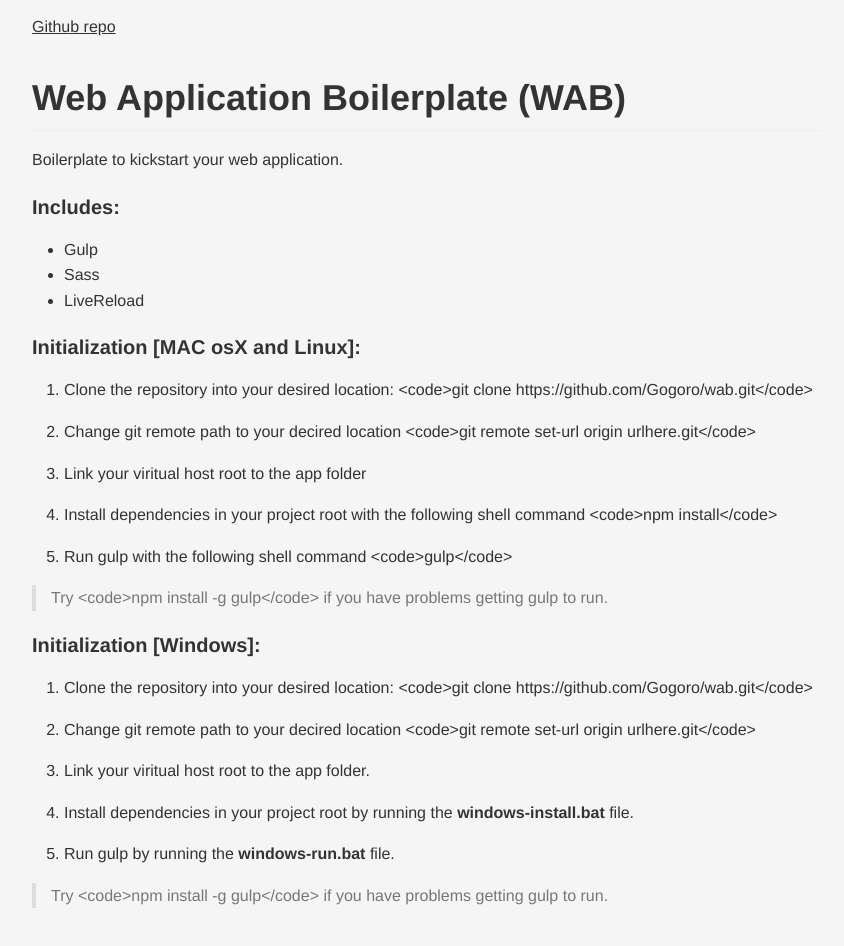
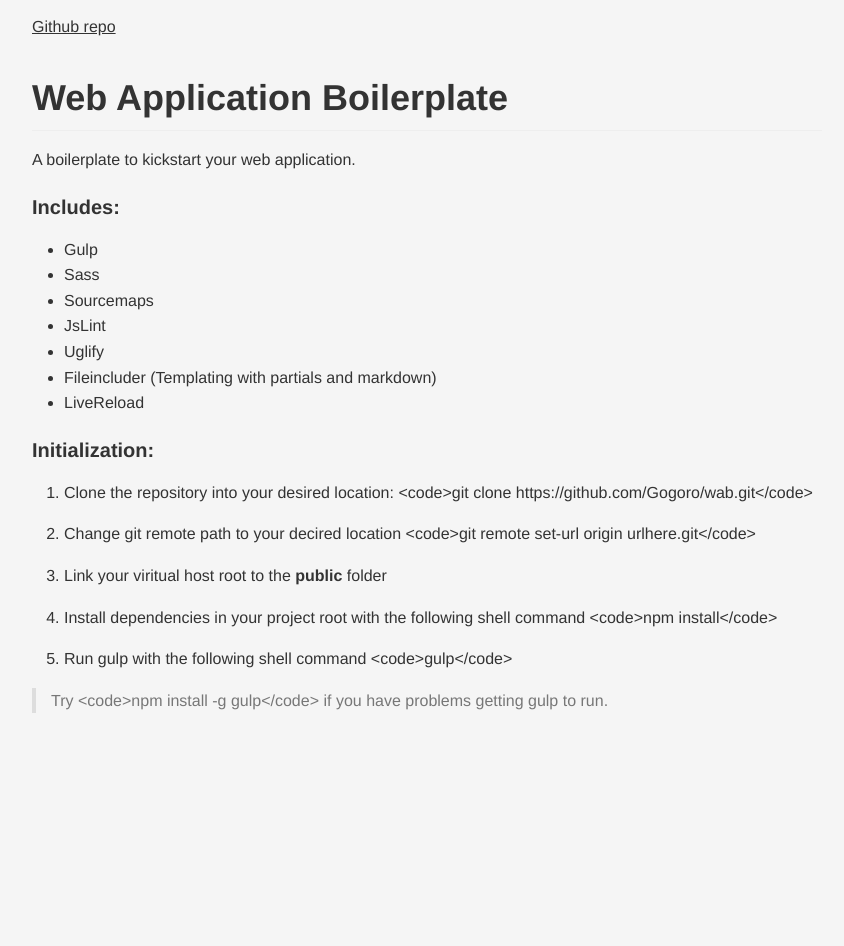
Before and after one commit to Gogoro/Web-Application-Boilerplate, a website: page public/index.html in a window 1280 px wide. Shown: the whole page, without its empty margins (213-1057 px from the left). After the commit the page ends 800 px from the top, so only its background shows below. Drawn offline with Linux system fonts and the light colour scheme.

Commit message:
Updated README.md and removed window*.bat files

```diff
--- a/public/index.html
+++ b/public/index.html
@@ -27,29 +27,21 @@
     <a href="https://github.com/Gogoro/Web-Application-Boilerplate">Github repo</a>
 
     <div class="markdown-body">
-        <h1>Web Application Boilerplate (WAB)</h1>
+        <h1>Web Application Boilerplate</h1>
 
-<p>Boilerplate to kickstart your web application.</p>
+<p>A boilerplate to kickstart your web application.</p>
 
 <h4>Includes:</h4>
 
-<ul><li>Gulp</li><li>Sass</li><li>LiveReload</li></ul>
+<ul><li>Gulp</li><li>Sass</li><li>Sourcemaps</li><li>JsLint</li><li>Uglify</li><li>Fileincluder (Templating with partials and markdown)</li><li>LiveReload</li></ul>
 
-<h4>Initialization [MAC osX and Linux]:</h4>
+<h4>Initialization:</h4>
 
 <ol><li><p>Clone the repository into your desired location:
 &lt;code&gt;git clone https://github.com/Gogoro/wab.git&lt;/code&gt;</p></li><li><p>Change git remote path to your decired location
-&lt;code&gt;git remote set-url origin urlhere.git&lt;/code&gt;</p></li><li><p>Link your viritual host root to the app folder</p></li><li><p>Install dependencies in your project root with the following shell command
+&lt;code&gt;git remote set-url origin urlhere.git&lt;/code&gt;</p></li><li><p>Link your viritual host root to the <strong>public</strong> folder</p></li><li><p>Install dependencies in your project root with the following shell command
 &lt;code&gt;npm install&lt;/code&gt;</p></li><li><p>Run gulp with the following shell command
 &lt;code&gt;gulp&lt;/code&gt;</p></li></ol>
-
-<blockquote><p>Try &lt;code&gt;npm install -g gulp&lt;/code&gt; if you have problems getting gulp to run.</p></blockquote>
-
-<h4>Initialization [Windows]:</h4>
-
-<ol><li><p>Clone the repository into your desired location:
-&lt;code&gt;git clone https://github.com/Gogoro/wab.git&lt;/code&gt;</p></li><li><p>Change git remote path to your decired location
-&lt;code&gt;git remote set-url origin urlhere.git&lt;/code&gt;</p></li><li><p>Link your viritual host root to the app folder.</p></li><li><p>Install dependencies in your project root by running the <strong>windows-install.bat</strong> file.</p></li><li><p>Run gulp by running the <strong>windows-run.bat</strong> file.</p></li></ol>
 
 <blockquote><p>Try &lt;code&gt;npm install -g gulp&lt;/code&gt; if you have problems getting gulp to run.</p></blockquote>
     </div>
```
Also changed, not shown: README.md, 2 other files.
